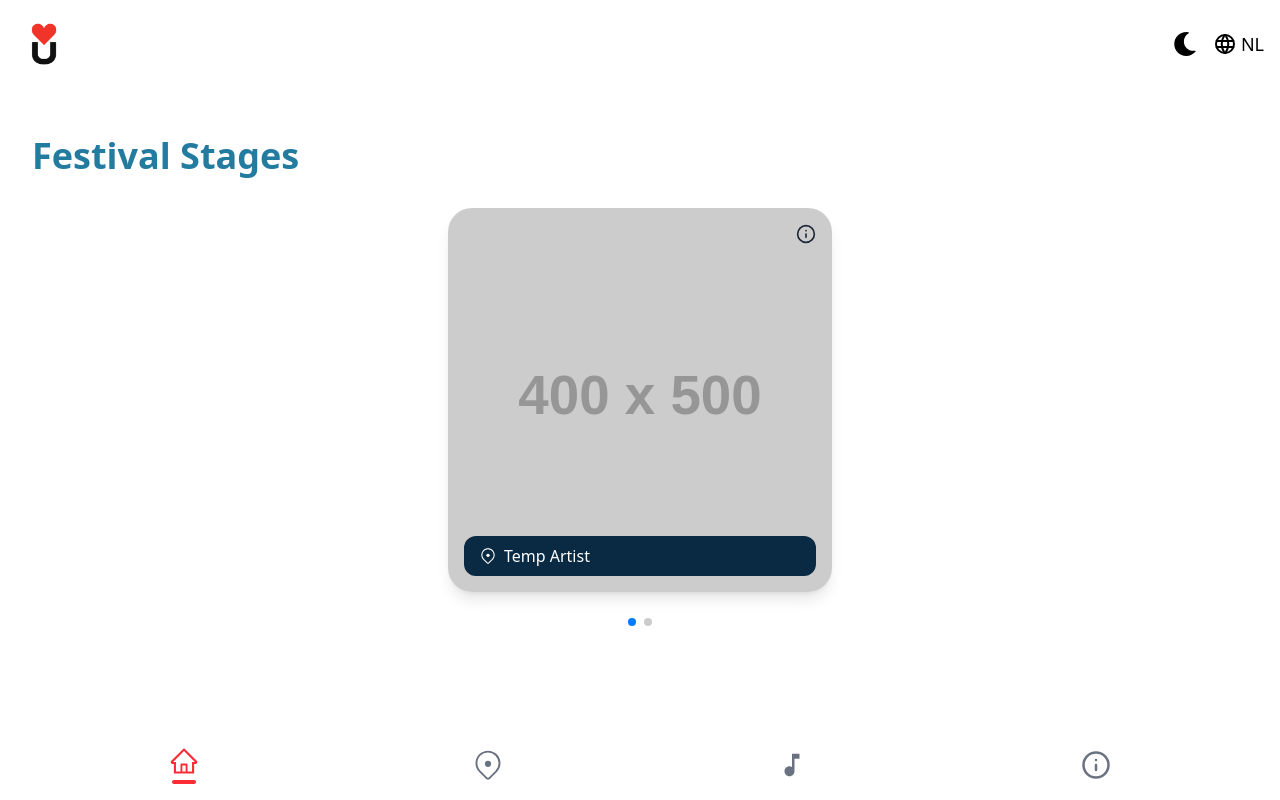
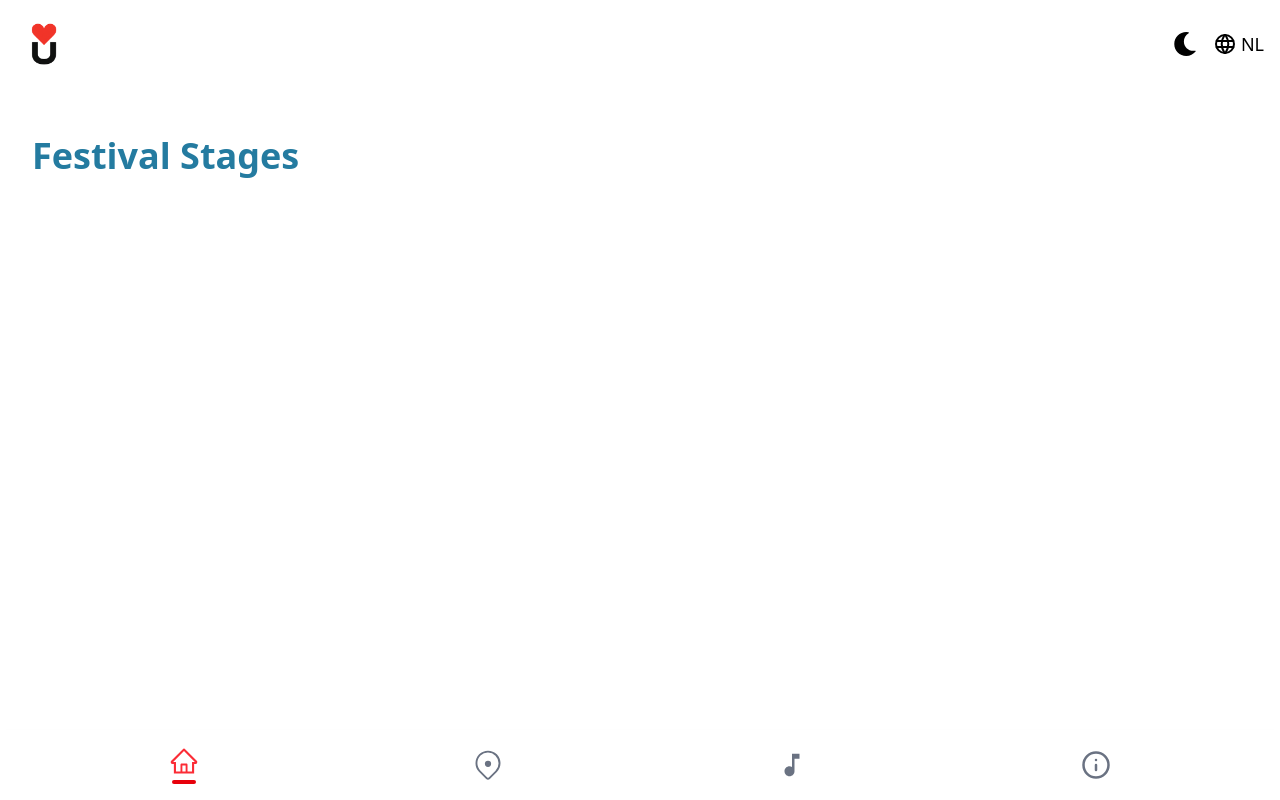
Before and after one commit to David-Schoots/Festival-app-lyou, a React (Vite) app in the folder festival-app/: page /home in a window 1280 px wide. Built offline with nearby package versions, Linux system fonts and the light colour scheme.

Commit message:
added custom font + navbar is now active with each page

```diff
--- a/festival-app/dev-dist/sw.js
+++ b/festival-app/dev-dist/sw.js
@@ -82,7 +82,7 @@ define(['./workbox-54d0af47'], (function (workbox) { 'use strict';
     "revision": "3ca0b8505b4bec776b69afdba2768812"
   }, {
     "url": "index.html",
-    "revision": "0.5ai7ceftte"
+    "revision": "0.ota4djobpbo"
   }], {});
   workbox.cleanupOutdatedCaches();
   workbox.registerRoute(new workbox.NavigationRoute(workbox.createHandlerBoundToURL("index.html"), {
--- a/festival-app/package.json
+++ b/festival-app/package.json
@@ -4,7 +4,7 @@
   "version": "0.0.0",
   "type": "module",
   "scripts": {
-    "dev": "vite",
+    "dev": "vite --host",
     "build": "vite build",
     "lint": "eslint .",
     "preview": "vite preview"
--- a/festival-app/src/App.css
+++ b/festival-app/src/App.css
@@ -1,5 +1,8 @@
 @import "tailwindcss";
 
-.swiper {
-  margin-right: 0;
+@font-face {
+  font-family: "roboto";
+  src: url("/src/assets/fonts/Roboto-VariableFont_wdth,wght.ttf") format("ttf");
+  font-weight: normal;
+  font-style: normal;
 }
--- a/festival-app/src/components/Footer.jsx
+++ b/festival-app/src/components/Footer.jsx
@@ -1,31 +1,66 @@
-import { BrowserRouter as Router, Link } from "react-router-dom";
+import { BrowserRouter as Router, Link, useLocation } from "react-router-dom";
 import { AiOutlineHome } from "react-icons/ai";
 import { GoLocation } from "react-icons/go";
 import { FiInfo } from "react-icons/fi";
 import { IoMdMusicalNote } from "react-icons/io";
 
 export default function Footer() {
+  const location = useLocation(); // Get the current route
+
+  const isActive = (path) => location.pathname === path; // Check if the path matches the current route
+
   return (
     <div className="w-full fixed bottom-0 shadow-md flex justify-around items-center py-4 px-8 bg-white">
       {/* Home Icon */}
-      <Link to="/home" className="flex flex-col items-center">
-        <AiOutlineHome className="text-red-500 text-3xl" />
-        <div className="w-6 h-1 bg-red-500 mt-1 rounded-full"></div>
+      <Link
+        to="/home"
+        className={`flex flex-col items-center ${
+          isActive("/home") ? "text-red-500" : "text-gray-500"
+        }`}
+      >
+        <AiOutlineHome className="text-3xl" />
+        {isActive("/home") && (
+          <div className="w-6 h-1 bg-red-600 mt-1 rounded-full"></div>
+        )}
       </Link>
 
       {/* Location Icon */}
-      <Link to="/location" className="flex flex-col items-center">
-        <GoLocation className="text-gray-500 text-3xl" />
+      <Link
+        to="/location"
+        className={`flex flex-col items-center ${
+          isActive("/location") ? "text-red-500" : "text-gray-500"
+        }`}
+      >
+        <GoLocation className="text-3xl" />
+        {isActive("/location") && (
+          <div className="w-6 h-1 bg-red-600 mt-1 rounded-full"></div>
+        )}
       </Link>
 
       {/* Music Icon */}
-      <Link to="/music" className="flex flex-col items-center">
-        <IoMdMusicalNote className="text-gray-500 text-3xl" />
+      <Link
+        to="/music"
+        className={`flex flex-col items-center ${
+          isActive("/music") ? "text-red-500" : "text-gray-500"
+        }`}
+      >
+        <IoMdMusicalNote className="text-3xl" />
+        {isActive("/music") && (
+          <div className="w-6 h-1 bg-red-600 mt-1 rounded-full"></div>
+        )}
       </Link>
 
       {/* Info Icon */}
-      <Link to="./pages/Info" className="flex flex-col items-center">
-        <FiInfo className="text-gray-500 text-3xl" />
+      <Link
+        to="/info"
+        className={`flex flex-col items-center ${
+          isActive("/info") ? "text-red-500" : "text-gray-500"
+        }`}
+      >
+        <FiInfo className="text-3xl" />
+        {isActive("/info") && (
+          <div className="w-6 h-1 bg-red-600 mt-1 rounded-full"></div>
+        )}
       </Link>
     </div>
   );
--- a/festival-app/src/pages/Home.jsx
+++ b/festival-app/src/pages/Home.jsx
@@ -23,63 +23,63 @@ function Home() {
       </h2>
 
       {/* Swiper Carousel */}
-      <Swiper
+      {/* <Swiper
         modules={[Pagination]}
         spaceBetween={20}
         slidesPerView={1}
         pagination={{ clickable: true }}
         className="w-full max-w-md flex items-center justify-center"
-      >
-        {/* Slide 1 */}
-        <SwiperSlide>
+      > */}
+      {/* Slide 1 */}
+      {/*  <SwiperSlide>
           <div className="w-full px-8">
-            <div className="relative w-full h-96 mb-12 rounded-3xl overflow-hidden shadow-lg">
-              {/* Background Image */}
-              <img
+            <div className="relative w-full h-96 mb-12 rounded-3xl overflow-hidden shadow-lg"> */}
+      {/* Background Image */}
+      {/*  <img
                 src="https://placehold.co/400x500"
                 alt="Placeholder"
                 className="w-full h-full object-cover"
               />
+ */}
+      {/* Info Icon */}
+      {/*   <div className="absolute top-3 right-3 rounded-full p-1">
+                <FiInfo className="text-gray-800 text-xl" />
+              </div> */}
 
-              {/* Info Icon */}
-              <div className="absolute top-3 right-3 rounded-full p-1">
+      {/* Label at the Bottom */}
+      {/*   <div className="absolute bottom-4 left-4 right-4 bg-[#0A2A43] text-white rounded-xl flex items-center px-4 py-2">
+                <GoLocation className="mr-2" />
+                <span>Temp Artist</span>
+              </div>
+            </div>
+          </div>
+        </SwiperSlide> */}
+
+      {/* Slide 2 */}
+      {/* <SwiperSlide>
+          <div className="w-full px-8">
+            <div className="relative w-full h-96 mb-12 rounded-3xl overflow-hidden shadow-lg"> */}
+      {/* Background Image */}
+      {/*   <img
+                src="https://placehold.co/400x500"
+                alt="Placeholder"
+                className="w-full h-full object-cover"
+              /> */}
+
+      {/* Info Icon */}
+      {/*  <div className="absolute top-3 right-3 rounded-full p-1">
                 <FiInfo className="text-gray-800 text-xl" />
               </div>
-
-              {/* Label at the Bottom */}
-              <div className="absolute bottom-4 left-4 right-4 bg-[#0A2A43] text-white rounded-xl flex items-center px-4 py-2">
+ */}
+      {/* Label at the Bottom */}
+      {/*  <div className="absolute bottom-4 left-4 right-4 bg-[#0A2A43] text-white rounded-xl flex items-center px-4 py-2">
                 <GoLocation className="mr-2" />
                 <span>Temp Artist</span>
               </div>
             </div>
           </div>
         </SwiperSlide>
-
-        {/* Slide 2 */}
-        <SwiperSlide>
-          <div className="w-full px-8">
-            <div className="relative w-full h-96 mb-12 rounded-3xl overflow-hidden shadow-lg">
-              {/* Background Image */}
-              <img
-                src="https://placehold.co/400x500"
-                alt="Placeholder"
-                className="w-full h-full object-cover"
-              />
-
-              {/* Info Icon */}
-              <div className="absolute top-3 right-3 rounded-full p-1">
-                <FiInfo className="text-gray-800 text-xl" />
-              </div>
-
-              {/* Label at the Bottom */}
-              <div className="absolute bottom-4 left-4 right-4 bg-[#0A2A43] text-white rounded-xl flex items-center px-4 py-2">
-                <GoLocation className="mr-2" />
-                <span>Temp Artist</span>
-              </div>
-            </div>
-          </div>
-        </SwiperSlide>
-      </Swiper>
+      </Swiper> */}
     </motion.div>
   );
 }
--- a/festival-app/src/pages/Info.jsx
+++ b/festival-app/src/pages/Info.jsx
@@ -1,10 +1,9 @@
 export default function Info() {
   return (
-    <div className="flex flex-col items-center justify-center h-screen">
-      <h1 className="text-3xl font-bold">Info Page</h1>
-      <p className="mt-4 text-center">
-        This is the info page. Here you can find information about the festival.
-      </p>
+    <div className="ml-8">
+      <h2 className="text-4xl text-[#247BA0] font-bold mt-12  mb-8">
+        Algemeen & contact
+      </h2>
     </div>
   );
 }
--- a/festival-app/vite.config.js
+++ b/festival-app/vite.config.js
@@ -38,4 +38,10 @@ export default defineConfig({
       },
     }),
   ],
+  extend: {
+    fontFamily: {
+      custom: ["roboto", "sans-serif"],
+    },
+  },
+  content: ["./node_modules/@material-tailwind/react/**/*.{js,ts,jsx,tsx}"],
 });
```
Also changed, not shown: festival-app/src/assets/fonts/Roboto-VariableFont_wdth,wght.ttf (added).
